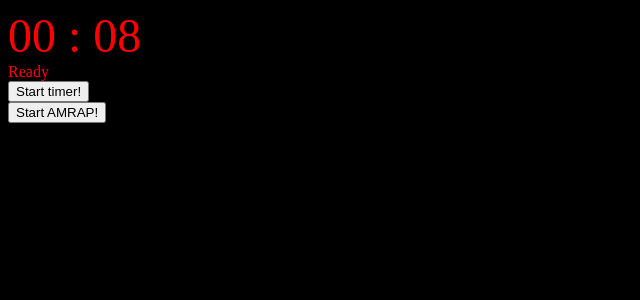
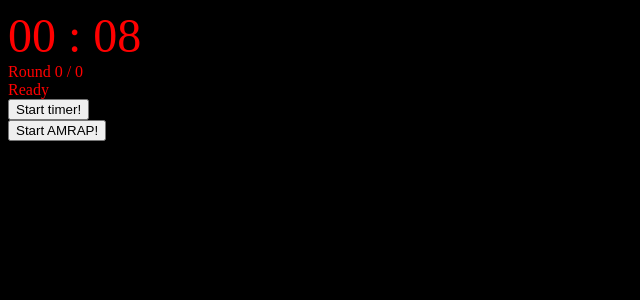
Before and after one commit to isoengas/icaro-timer, an Angular app: page / in a window 1280 px wide. Both pictures are taken after a click on the button "Start timer!". Shown: the top 300 px of the page, without its empty margins (0-640 px from the left). Built offline with nearby package versions, Linux system fonts and the light colour scheme.

Commit message:
Agregar componente round-display

```diff
--- a/src/app/app.component.html
+++ b/src/app/app.component.html
@@ -1,5 +1,8 @@
 <div>
   <app-stopwatch [timer]="timerService.currentTime"></app-stopwatch>
+</div>
+<div>
+  <app-round-display [currentStep]="timerService.currentStep"></app-round-display>
 </div>
 <div>
   <app-status-display [status]="timerService.currentStatus"></app-status-display>
--- a/src/app/app.module.ts
+++ b/src/app/app.module.ts
@@ -8,12 +8,14 @@ import { StopwatchComponent } from './stopwatch/stopwatch.component';
 import { StatusDisplayComponent } from './status-display/status-display.component';
 import { Timer } from './services/timer';
 import { ClockService } from './services/clock.service';
+import { RoundDisplayComponent } from './round-display/round-display.component';
 
 @NgModule({
   declarations: [
     AppComponent,
     StopwatchComponent,
-    StatusDisplayComponent
+    StatusDisplayComponent,
+    RoundDisplayComponent
   ],
   imports: [
     BrowserModule,
--- /dev/null
+++ b/src/app/round-display/round-display.component.html
@@ -0,0 +1 @@
+<div *ngIf="currentStep">Round {{currentStep?.roundNumber}} / {{currentStep?.totalRounds}}</div>
--- /dev/null
+++ b/src/app/round-display/round-display.component.ts
@@ -0,0 +1,17 @@
+import { Component, OnInit, Input } from '@angular/core';
+import { TimerStep } from '../services/timer';
+
+@Component({
+  selector: 'app-round-display',
+  templateUrl: './round-display.component.html',
+  styleUrls: ['./round-display.component.css']
+})
+export class RoundDisplayComponent implements OnInit {
+  @Input()
+  public currentStep: TimerStep;
+  constructor() { }
+
+  ngOnInit() {
+  }
+
+}
```
Also changed, not shown: src/app/round-display/round-display.component.css (added), 2 other files (tests, documents, lock files or other folders).
